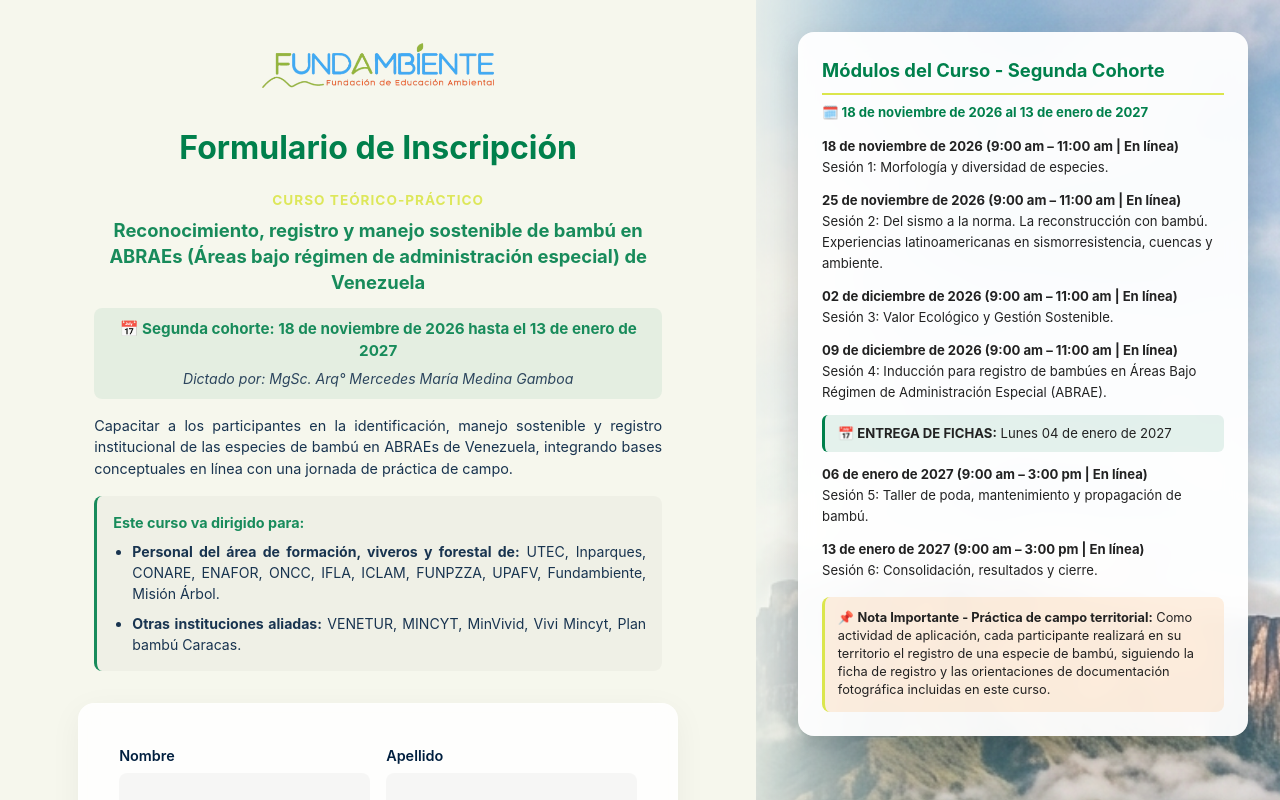
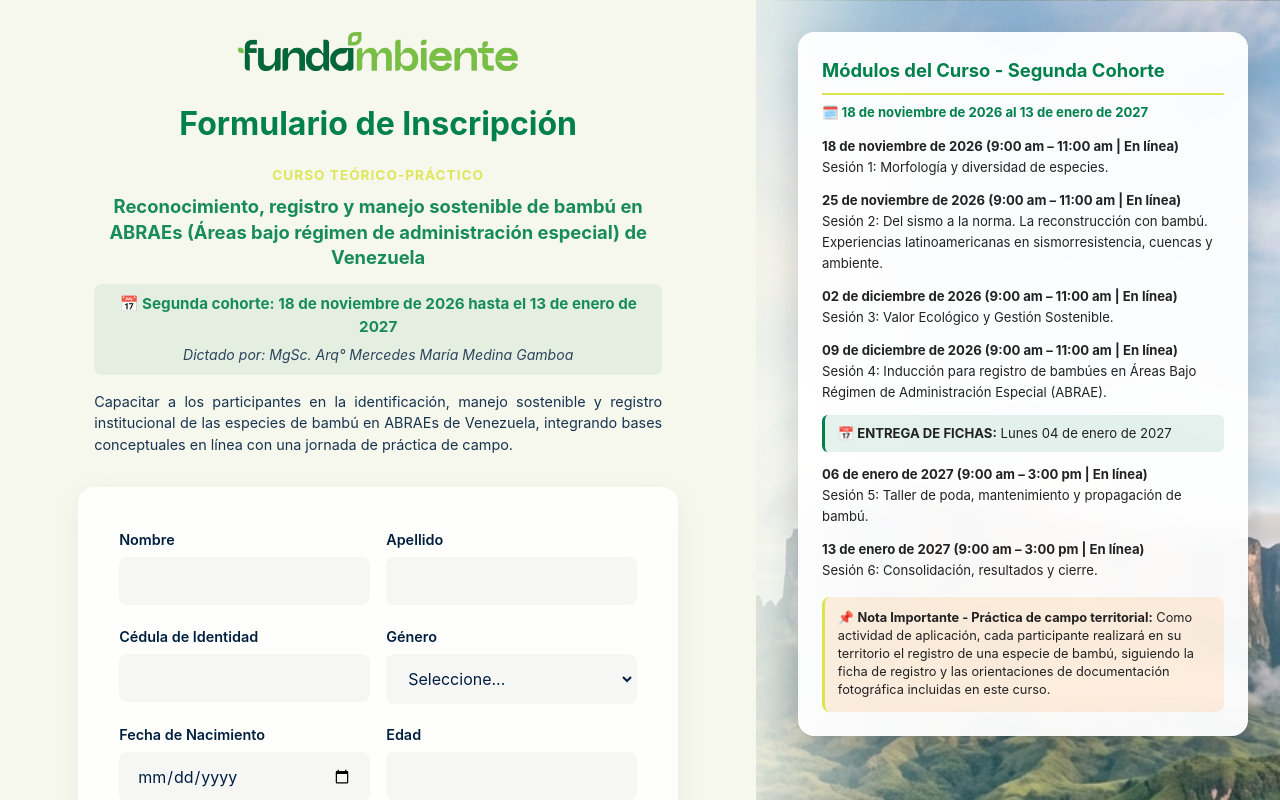
Before and after one commit to estudianteroldan-alt/formulario-fundambiente, a Next.js app: page /curso/inscripcion in a window 1280 px wide. Shown: the top 800 px of the page. Built offline with nearby package versions, Linux system fonts and the light colour scheme.

Commit message:
feat: update fundambiente logo and remove target audience section

```diff
--- a/app/curso/inscripcion/page.js
+++ b/app/curso/inscripcion/page.js
@@ -147,7 +147,7 @@ export default function CursoInscripcion() {
         <div style={{ maxWidth: '600px', width: '100%', margin: '0 auto' }}>
 
           <div style={{ textAlign: 'center', marginBottom: '2rem' }}>
-            <img src="/logo.png" alt="Fundambiente Logo" style={{ maxWidth: '250px', marginBottom: '1rem' }} />
+            <img src="/logo.png" alt="Fundambiente Logo" style={{ maxWidth: '280px', width: '100%', height: 'auto', marginBottom: '1.2rem' }} />
             <h1 style={{ color: 'var(--primary)', marginBottom: '0.5rem' }}>Formulario de Inscripción</h1>
             <div style={{ fontSize: '0.9rem', opacity: 0.9, textAlign: 'justify', lineHeight: '1.5', marginTop: '1rem', padding: '0 1rem' }}>
               <p style={{ textAlign: 'center', marginBottom: '0.5rem', fontSize: '0.85rem', letterSpacing: '1px', textTransform: 'uppercase', color: 'var(--accent)', fontWeight: 'bold' }}>
@@ -168,20 +168,6 @@ export default function CursoInscripcion() {
               <p style={{ marginBottom: '1rem', marginTop: '1rem' }}>
                 Capacitar a los participantes en la identificación, manejo sostenible y registro institucional de las especies de bambú en ABRAEs de Venezuela, integrando bases conceptuales en línea con una jornada de práctica de campo.
               </p>
-
-              <div style={{ background: 'rgba(0, 0, 0, 0.03)', padding: '1rem', borderRadius: '8px', borderLeft: '3px solid var(--primary)' }}>
-                <p style={{ fontWeight: 'bold', marginBottom: '0.5rem', color: 'var(--primary)' }}>
-                  Este curso va dirigido para:
-                </p>
-                <ul style={{ paddingLeft: '1.2rem', margin: 0, display: 'flex', flexDirection: 'column', gap: '0.5rem', fontSize: '0.88rem' }}>
-                  <li>
-                    <strong>Personal del área de formación, viveros y forestal de:</strong> UTEC, Inparques, CONARE, ENAFOR, ONCC, IFLA, ICLAM, FUNPZZA, UPAFV, Fundambiente, Misión Árbol.
-                  </li>
-                  <li>
-                    <strong>Otras instituciones aliadas:</strong> VENETUR, MINCYT, MinVivid, Vivi Mincyt, Plan bambú Caracas.
-                  </li>
-                </ul>
-              </div>
             </div>
           </div>
 
```
Also changed, not shown: package.json (line endings or trailing spaces), public/logo.png.
